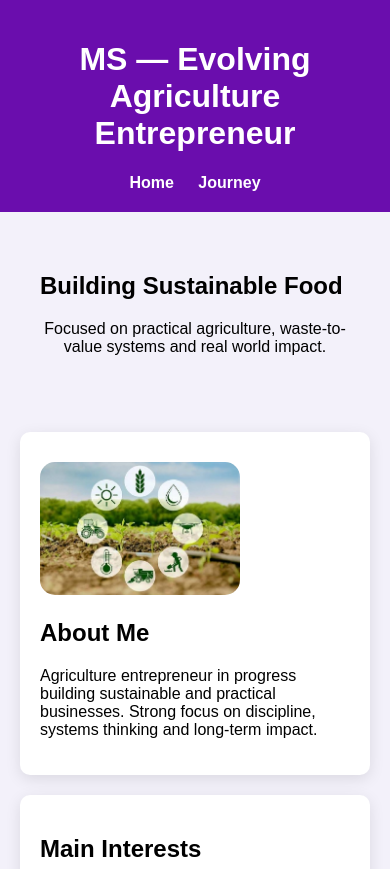
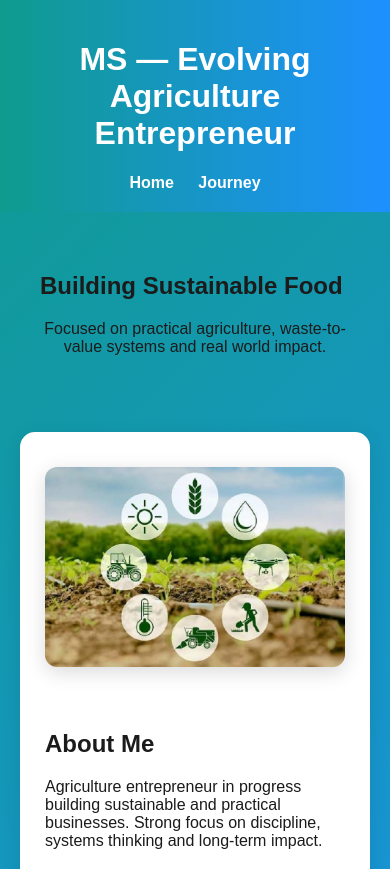
Before and after one commit to pureroharvest/Portfolio, a plain HTML site: page index.html in a window 390 px wide. Shown: the top 869 px of the page. Drawn offline with Linux system fonts and the light colour scheme.

Commit message:
style.css

```diff
--- a/style.css
+++ b/style.css
@@ -1,32 +1,62 @@
 body{
-font-family: Arial;
+font-family:Arial;
 margin:0;
-background:#f3f1fa;
+background:linear-gradient(135deg,#0f9b8e,#1e90ff);
+color:#1b1b1b;
 }
+
+/* Header */
+header{
+background:linear-gradient(90deg,#0f9b8e,#1e90ff);
+color:white;
+padding:20px;
+text-align:center;
+}
+
+/* About Layout */
+.about-section{
+display:flex;
+align-items:center;
+gap:40px;
+flex-wrap:wrap;
+}
+
+.about-image{
+width:50%;
+}
+
+.about-text{
+width:50%;
+}
+
+.about-image img{
+width:100%;
+max-width:450px;
+border-radius:12px;
+box-shadow:0px 5px 20px rgba(0,0,0,0.15);
+}
+
+/* Profile */
 .profile-img{
 width:200px;
 border-radius:15px;
 margin-top:10px;
 }
 
-/* Header */
-header{
-background:#6a0dad;
-color:white;
-padding:20px;
-text-align:center;
-}
+/* Interest Images */
 .interest-img{
 width:250px;
 margin:10px;
 border-radius:12px;
 transition:0.3s;
+box-shadow:0px 4px 15px rgba(0,0,0,0.1);
 }
 
 .interest-img:hover{
-transform:scale(1.1);
+transform:scale(1.08);
 }
 
+/* Navigation */
 nav a{
 color:white;
 margin:10px;
@@ -36,7 +66,7 @@ transition:0.3s;
 }
 
 nav a:hover{
-color:#ffd700;
+color:#a7ffeb;
 }
 
 /* Sections */
@@ -48,14 +78,14 @@ text-align:center;
 .card{
 background:white;
 margin:20px;
-padding:20px;
-border-radius:10px;
-box-shadow:0px 4px 15px rgba(0,0,0,0.1);
+padding:25px;
+border-radius:15px;
+box-shadow:0px 5px 20px rgba(0,0,0,0.1);
 transition:0.3s;
 }
 
 .card:hover{
-transform:translateY(-10px);
+transform:translateY(-8px);
 }
 
 /* Animations */
@@ -101,8 +131,24 @@ from{width:0}
 to{width:100%}
 }
 
+/* Footer */
 footer{
 text-align:center;
 padding:15px;
-background:#ddd;
+background:#0f9b8e;
+color:white;
 }
+
+/* Mobile Responsive */
+@media(max-width:768px){
+
+.about-section{
+flex-direction:column;
+}
+
+.about-text,
+.about-image{
+width:100%;
+}
+
+}
```
